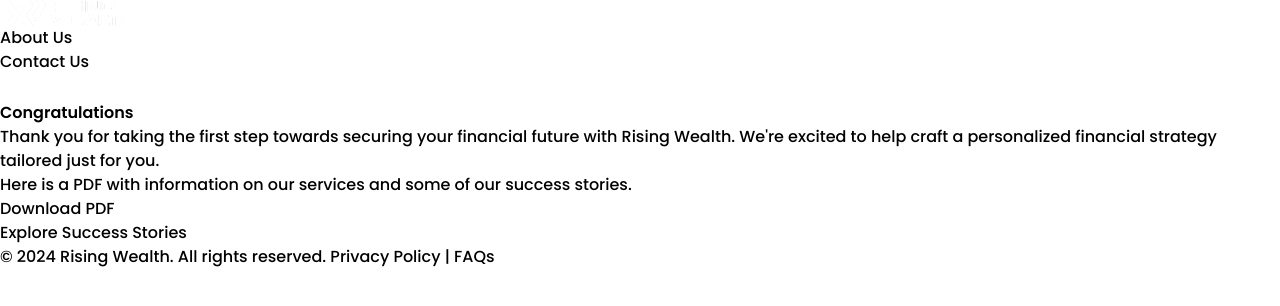
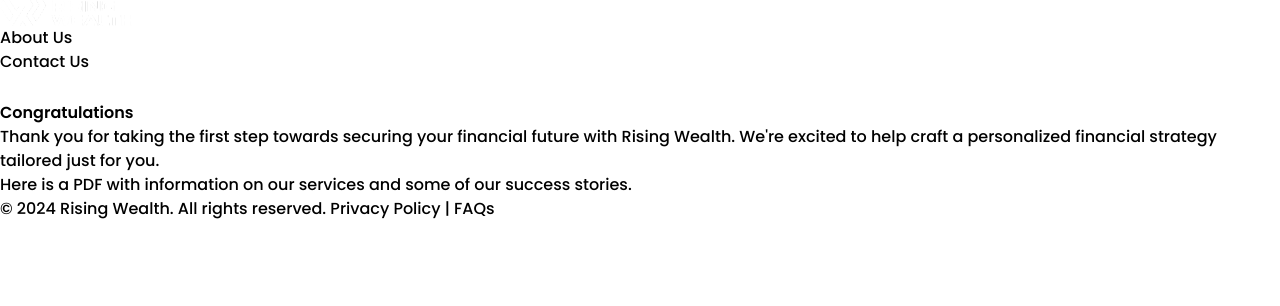
Before and after one commit to Ayaz990/rising-wealth-production, a Next.js app: page /congratulations in a window 1280 px wide. Shown: the top 306 px of the page. Built offline with nearby package versions, Linux system fonts and the light colour scheme.

Commit message:
Update environment variables and fix page component

```diff
--- a/src/app/congratulations/page.js
+++ b/src/app/congratulations/page.js
@@ -27,20 +27,8 @@
               Here is a PDF with information on our services and some of our success stories.
             </Description>
           </div>
-          <div className="py-5 lg:py-10">
-            <Link href={"/Rising-Wealth-Company-Profile.pdf"} target="_blank">
-              <button className="text-base lg:text-xl px-[20px] lg:px-[60px] py-[10px] lg:py-[15px] bg-[#464bd8] text-white rounded-full border-2 border-[#464bd8] font-bold tracking-wider hover:bg-transparent hover:text-[#464bd8] transition-all">
-                Download PDF
-              </button>
-            </Link>
-          </div>
-          <div className="py-5 lg:py-10">
-            <Link href={"/success-stories"}>
-              <button className="text-base lg:text-xl px-[20px] lg:px-[60px] py-[10px] lg:py-[15px] bg-[#464bd8] text-white rounded-full border-2 border-[#464bd8] font-bold tracking-wider hover:bg-transparent hover:text-[#464bd8] transition-all">
-                Explore Success Stories
-              </button>
-            </Link>
-          </div>
+
+
         </div>
       </Section>
     </MainContainer>
```
Also changed, not shown: 2 other files (tests, documents, lock files or other folders).
